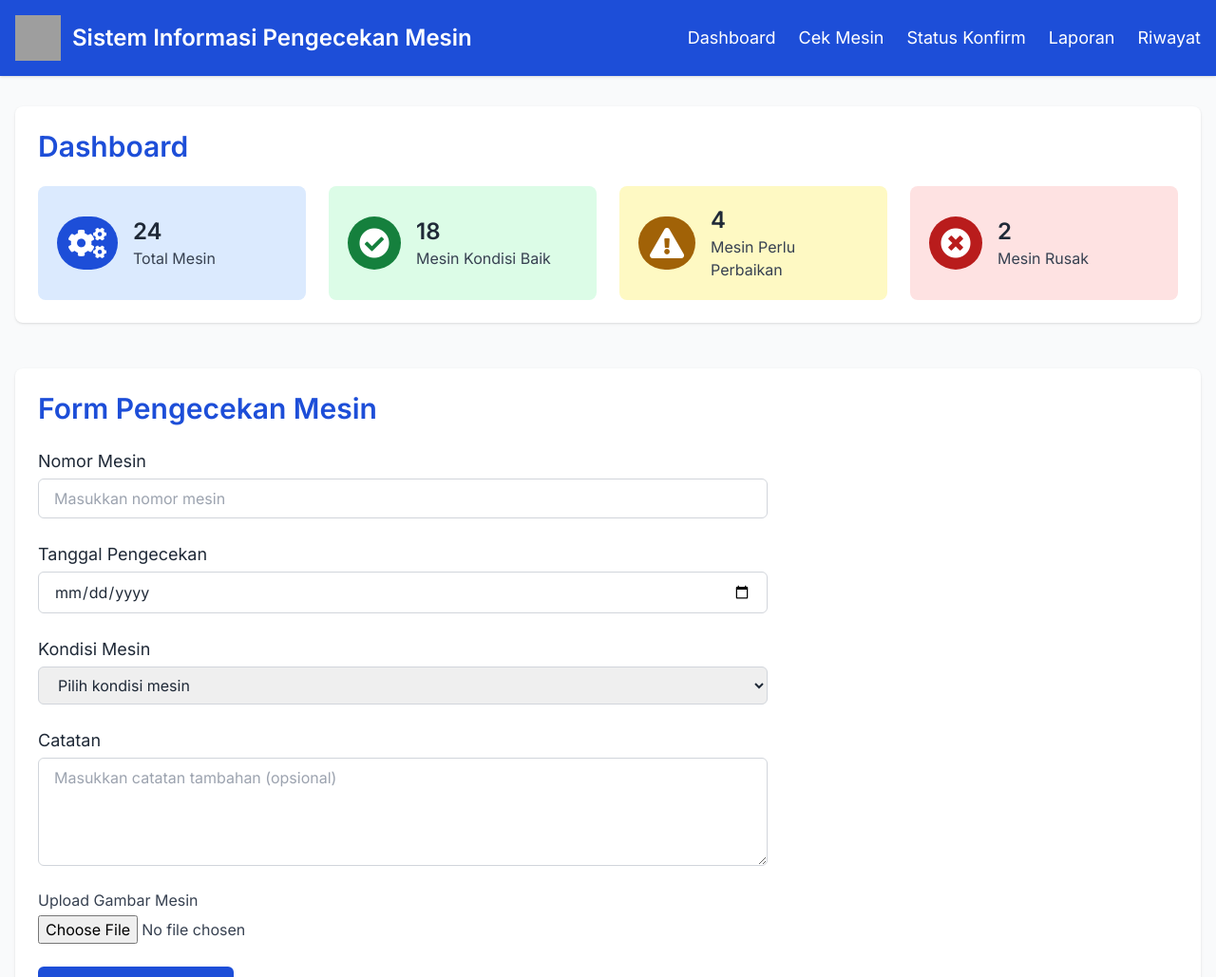
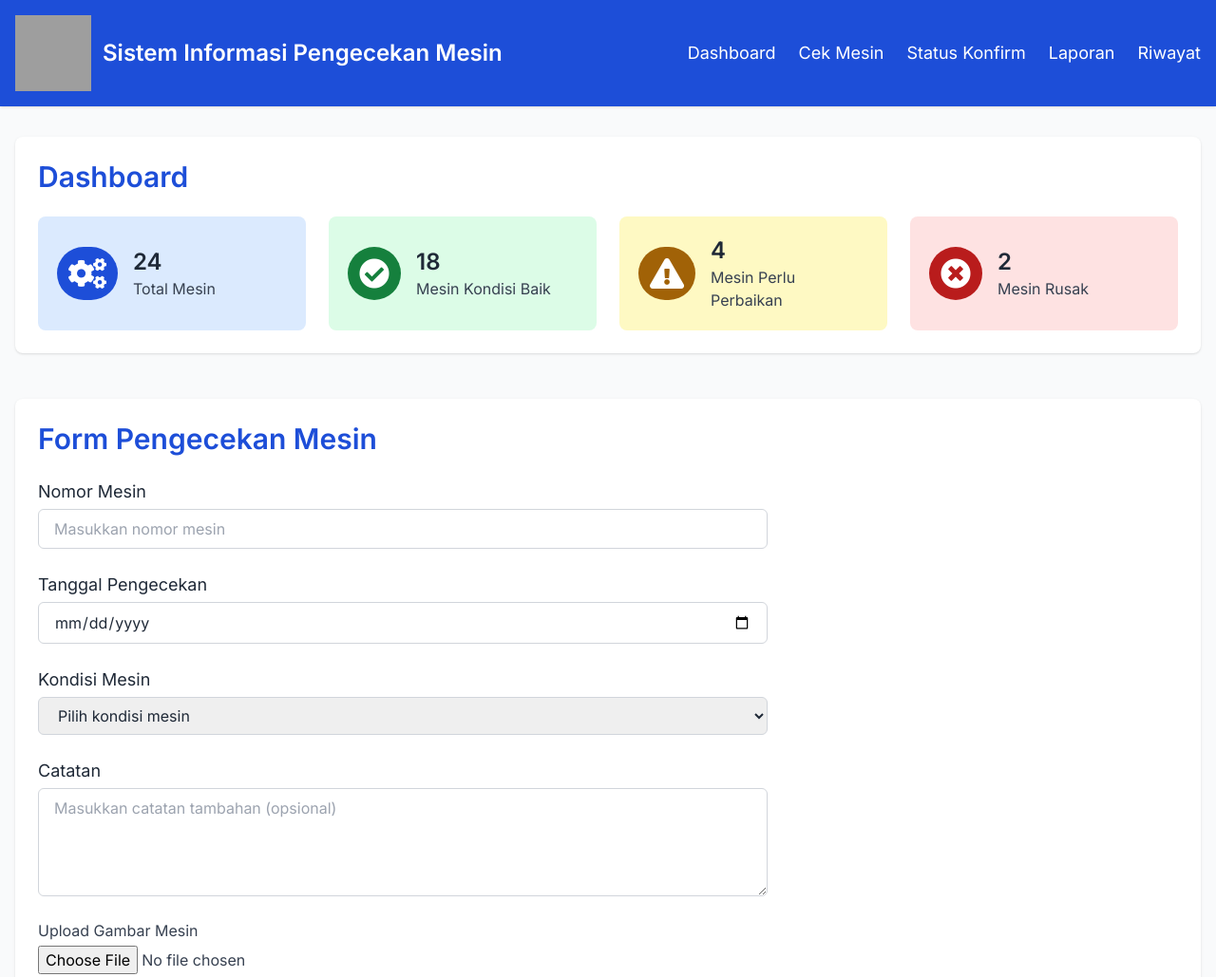
Before and after one commit to redwan86/testURS, a plain HTML site: page index.html in a window 1280 px wide. Shown: the top 1029 px of the page at 95% size. Drawn offline with nearby package versions, Linux system fonts and the light colour scheme; grey boxes are pictures that could not be loaded.

Commit message:
Update index.html
Signed-off-by: redwan86 <43630253+redwan86@users.noreply.github.com>

```diff
--- a/index.html
+++ b/index.html
@@ -19,7 +19,7 @@
   <header class="bg-blue-700 text-white shadow">
    <div class="container mx-auto px-4 py-4 flex flex-col md:flex-row items-center justify-between">
     <div class="flex items-center space-x-3">
-     <img alt="Logo Santos" class="w-12 h-12" height="48" src="https://www.santosjayaabadi.co.id/Logo-SJA.png" width="60"/>
+     <img alt="Logo Santos" class="w-20 h-20" height="48" src="https://www.santosjayaabadi.co.id/Logo-SJA.png" width="60"/>
      <h1 class="text-2xl font-semibold">
       Sistem Informasi Pengecekan Mesin
      </h1>
```
